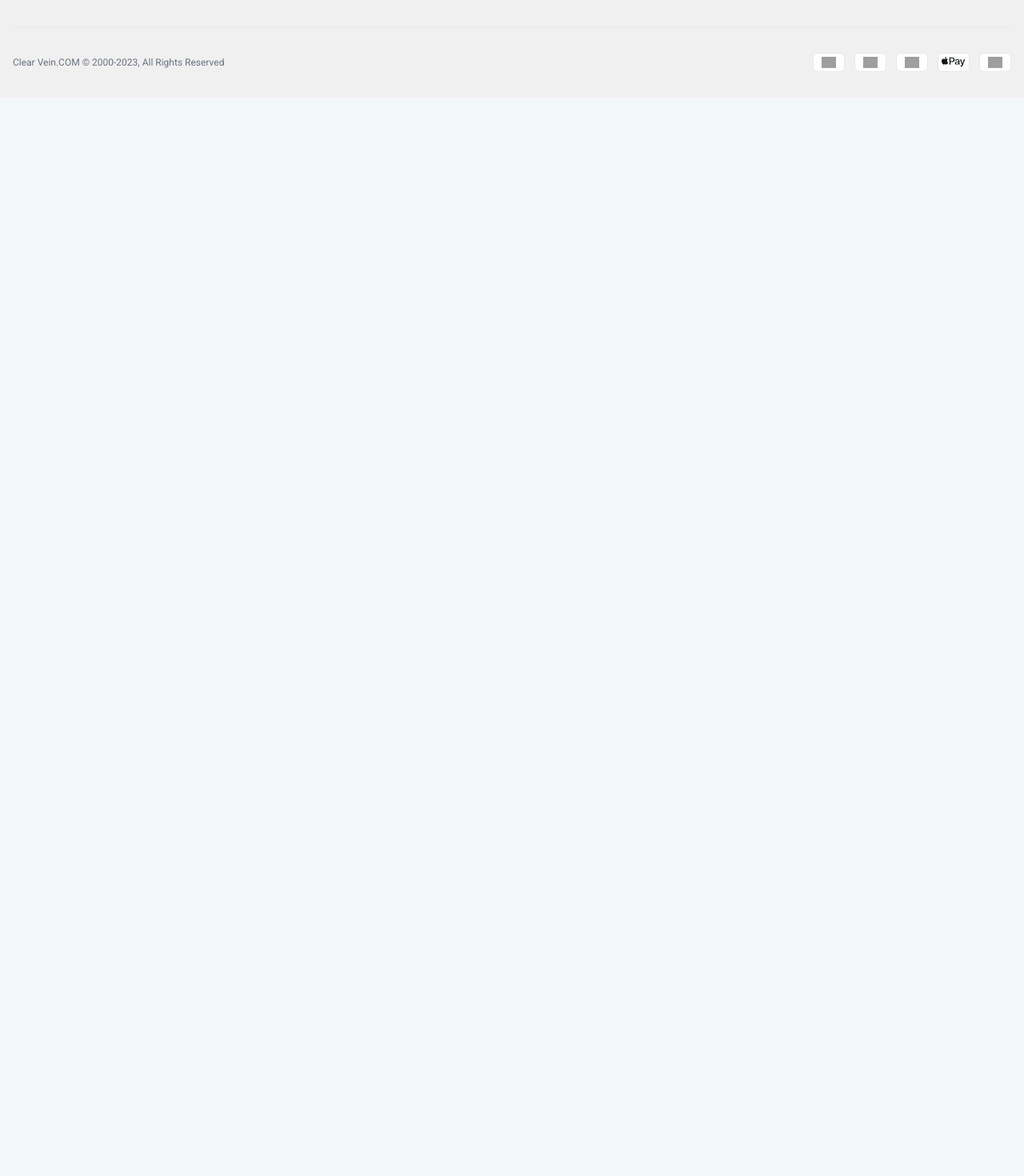
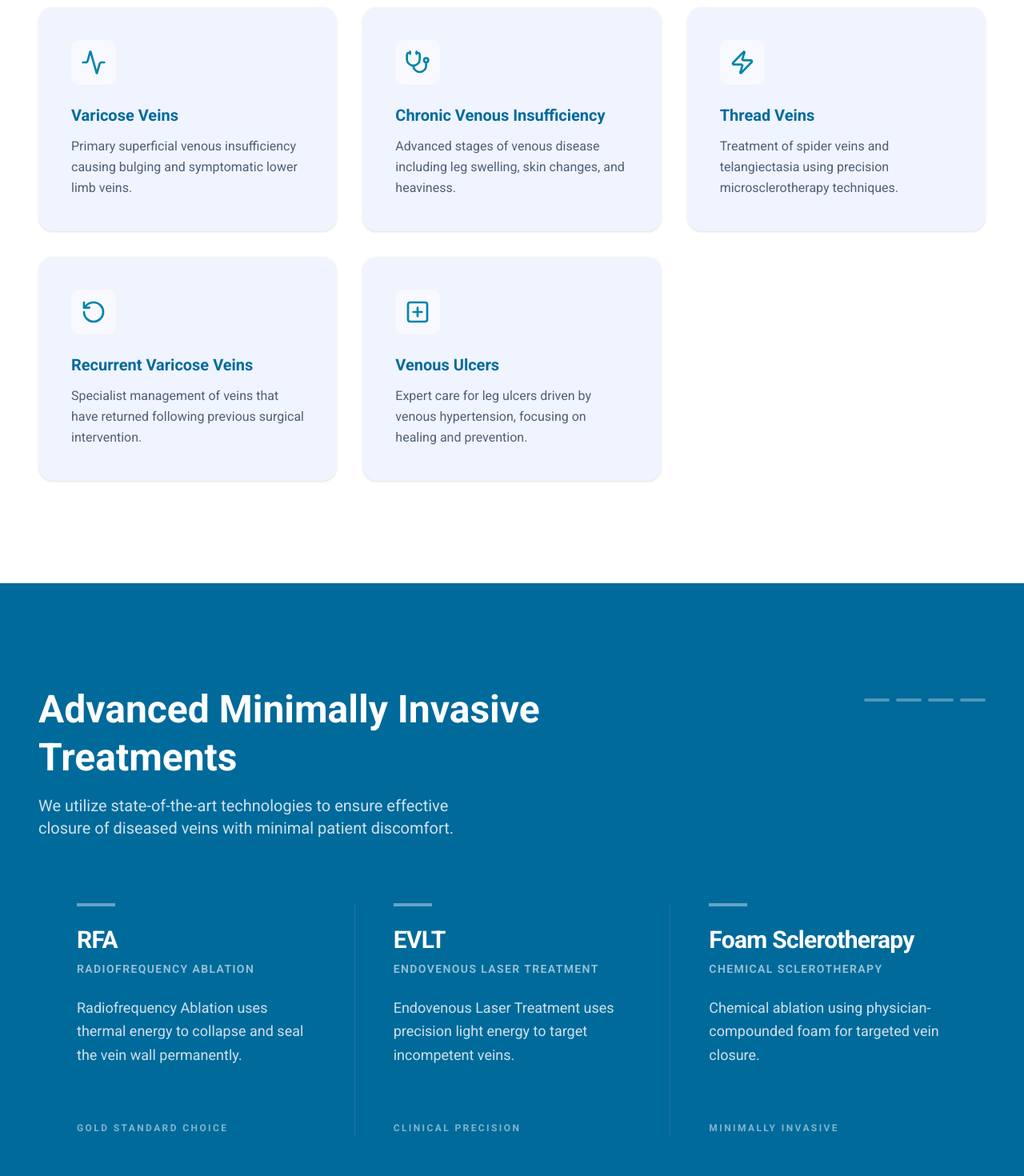
Before and after one commit to Ahme-d711/clear-vein, a Next.js app: page / in a window 1280 px wide. Shown: the part 2420-3890 px from the top of the page at 80% size. Before the commit the page ends 2542 px from the top, so only its background shows below. Built offline with nearby package versions, Linux system fonts and the light colour scheme; grey boxes are pictures that could not be loaded.

Commit message:
feat: add ConditionsWeTreat and AdvancedTreatments components to the landing page

```diff
--- a/app/page.tsx
+++ b/app/page.tsx
@@ -1,6 +1,8 @@
 import Hero from "@/components/sections/Hero";
 import ServicesOverview from "@/components/sections/ServicesOverview";
 import DoctorProfile from "@/components/sections/DoctorProfile";
+import ConditionsWeTreat from "@/components/sections/ConditionsWeTreat";
+import AdvancedTreatments from "@/components/sections/AdvancedTreatments";
 
 export default function Home() {
   return (
@@ -8,6 +10,8 @@ export default function Home() {
       <Hero />
       <ServicesOverview />
       <DoctorProfile />
+      <ConditionsWeTreat />
+      <AdvancedTreatments />
     </main>
   );
 }
--- /dev/null
+++ b/components/sections/AdvancedTreatments.tsx
@@ -0,0 +1,97 @@
+"use client"
+
+import { Fade } from "react-awesome-reveal";
+
+const treatments = [
+    {
+        title: "RFA",
+        subtitle: "Radiofrequency Ablation",
+        description: "Radiofrequency Ablation uses thermal energy to collapse and seal the vein wall permanently.",
+        label: "GOLD STANDARD CHOICE",
+    },
+    {
+        title: "EVLT",
+        subtitle: "Endovenous Laser Treatment",
+        description: "Endovenous Laser Treatment uses precision light energy to target incompetent veins.",
+        label: "CLINICAL PRECISION",
+    },
+    {
+        title: "Foam Sclerotherapy",
+        subtitle: "Chemical Sclerotherapy",
+        description: "Chemical ablation using physician-compounded foam for targeted vein closure.",
+        label: "MINIMALLY INVASIVE",
+    },
+];
+
+export default function AdvancedTreatments() {
+    return (
+        <section className="bg-[#006A9B] py-24 lg:py-32 text-white overflow-hidden">
+            <div className="container mx-auto px-6 lg:px-12 max-w-7xl">
+                {/* Section Header */}
+                <div className="flex flex-col lg:flex-row justify-between items-start gap-8 mb-20">
+                    <div className="max-w-2xl space-y-4">
+                        <Fade direction="up" triggerOnce duration={800}>
+                            <h2 className="text-4xl md:text-5xl font-bold leading-tight">
+                                Advanced Minimally Invasive Treatments
+                            </h2>
+                            <p className="text-xl text-white/80 font-light max-w-xl">
+                                We utilize state-of-the-art technologies to ensure effective closure of
+                                diseased veins with minimal patient discomfort.
+                            </p>
+                        </Fade>
+                    </div>
+
+                    {/* Decorative Bars (Top Right) */}
+                    <div className="flex gap-2 pt-4">
+                        {[1, 2, 3, 4].map((i) => (
+                            <div key={i} className="h-1 w-8 bg-white/30 rounded-full" />
+                        ))}
+                    </div>
+                </div>
+
+                {/* Treatment Grid */}
+                <div className="grid grid-cols-1 lg:grid-cols-3 gap-12 lg:gap-0 relative">
+                    {treatments.map((treatment, index) => (
+                        <div key={treatment.title} className="relative group">
+                            {/* Content */}
+                            <Fade
+                                direction="up"
+                                triggerOnce
+                                delay={index * 150}
+                                duration={800}
+                                className={`lg:px-12 ${index !== 0 ? 'lg:border-l lg:border-white/10' : ''}`}
+                            >
+                                <div className="space-y-8 h-full flex flex-col justify-between">
+                                    <div className="space-y-6">
+                                        {/* Accent Bar */}
+                                        <div className="h-1 w-12 bg-white/40 group-hover:bg-white transition-colors duration-300" />
+
+                                        <div className="space-y-2">
+                                            <h3 className="text-3xl font-bold tracking-tight">
+                                                {treatment.title}
+                                            </h3>
+                                            <p className="text-sm font-semibold tracking-widest text-white/60 uppercase">
+                                                {treatment.subtitle}
+                                            </p>
+                                        </div>
+
+                                        <p className="text-lg text-white/80 font-light leading-relaxed">
+                                            {treatment.description}
+                                        </p>
+                                    </div>
+
+                                    {/* Bottom Label */}
+                                    <div className="pt-8">
+                                        <span className="text-xs font-bold tracking-[0.2em] text-white/50 uppercase">
+                                            {treatment.label}
+                                        </span>
+                                    </div>
+                                </div>
+                            </Fade>
+                        </div>
+                    ))}
+                </div>
+            </div>
+        </section>
+    );
+}
--- /dev/null
+++ b/components/sections/ConditionsWeTreat.tsx
@@ -0,0 +1,77 @@
+"use client"
+
+import { Fade } from "react-awesome-reveal";
+import { Activity, Stethoscope, Zap, RotateCcw, PlusSquare } from "lucide-react";
+
+const conditions = [
+    {
+        title: "Varicose Veins",
+        description: "Primary superficial venous insufficiency causing bulging and symptomatic lower limb veins.",
+        icon: <Activity className="w-8 h-8 text-[#0084a9]" />,
+    },
+    {
+        title: "Chronic Venous Insufficiency",
+        description: "Advanced stages of venous disease including leg swelling, skin changes, and heaviness.",
+        icon: <Stethoscope className="w-8 h-8 text-[#0084a9]" />,
+    },
+    {
+        title: "Thread Veins",
+        description: "Treatment of spider veins and telangiectasia using precision microsclerotherapy techniques.",
+        icon: <Zap className="w-8 h-8 text-[#0084a9]" />,
+    },
+    {
+        title: "Recurrent Varicose Veins",
+        description: "Specialist management of veins that have returned following previous surgical intervention.",
+        icon: <RotateCcw className="w-8 h-8 text-[#0084a9]" />,
+    },
+    {
+        title: "Venous Ulcers",
+        description: "Expert care for leg ulcers driven by venous hypertension, focusing on healing and prevention.",
+        icon: <PlusSquare className="w-8 h-8 text-[#0084a9]" />,
+    },
+];
+
+export default function ConditionsWeTreat() {
+    return (
+        <section id="conditions" className="bg-white py-24 lg:py-32">
+            <div className="container mx-auto px-6 lg:px-12 max-w-7xl">
+                <div className="max-w-3xl mb-20 space-y-4">
+                    <Fade direction="up" triggerOnce duration={800}>
+                        <h2 className="text-4xl md:text-4xl font-extrabold text-primary">
+                            Conditions We Treat
+                        </h2>
+                        <p className="text-lg text-[#505F76] font-light leading-relaxed">
+                            Specialized clinical management for the full spectrum of venous pathology.
+                        </p>
+                    </Fade>
+                </div>
+
+                <div className="grid grid-cols-1 md:grid-cols-2 lg:grid-cols-3 gap-8">
+                    {conditions.map((condition, index) => (
+                        <Fade
+                            key={condition.title}
+                            direction="up"
+                            triggerOnce
+                            delay={index * 100}
+                            duration={800}
+                        >
+                            <div className="bg-[#EFF4FF] p-10 rounded-2xl shadow-sm border border-gray-100 hover:shadow-md transition-shadow duration-300 h-full flex flex-col space-y-6">
+                                <div className="p-3 bg-[#F8F9FF] rounded-lg w-fit">
+                                    {condition.icon}
+                                </div>
+                                <div className="space-y-3">
+                                    <h3 className="text-xl font-bold text-primary">
+                                        {condition.title}
+                                    </h3>
+                                    <p className="text-[#505F76] leading-relaxed font-light">
+                                        {condition.description}
+                                    </p>
+                                </div>
+                            </div>
+                        </Fade>
+                    ))}
+                </div>
+            </div>
+        </section>
+    );
+}
```
